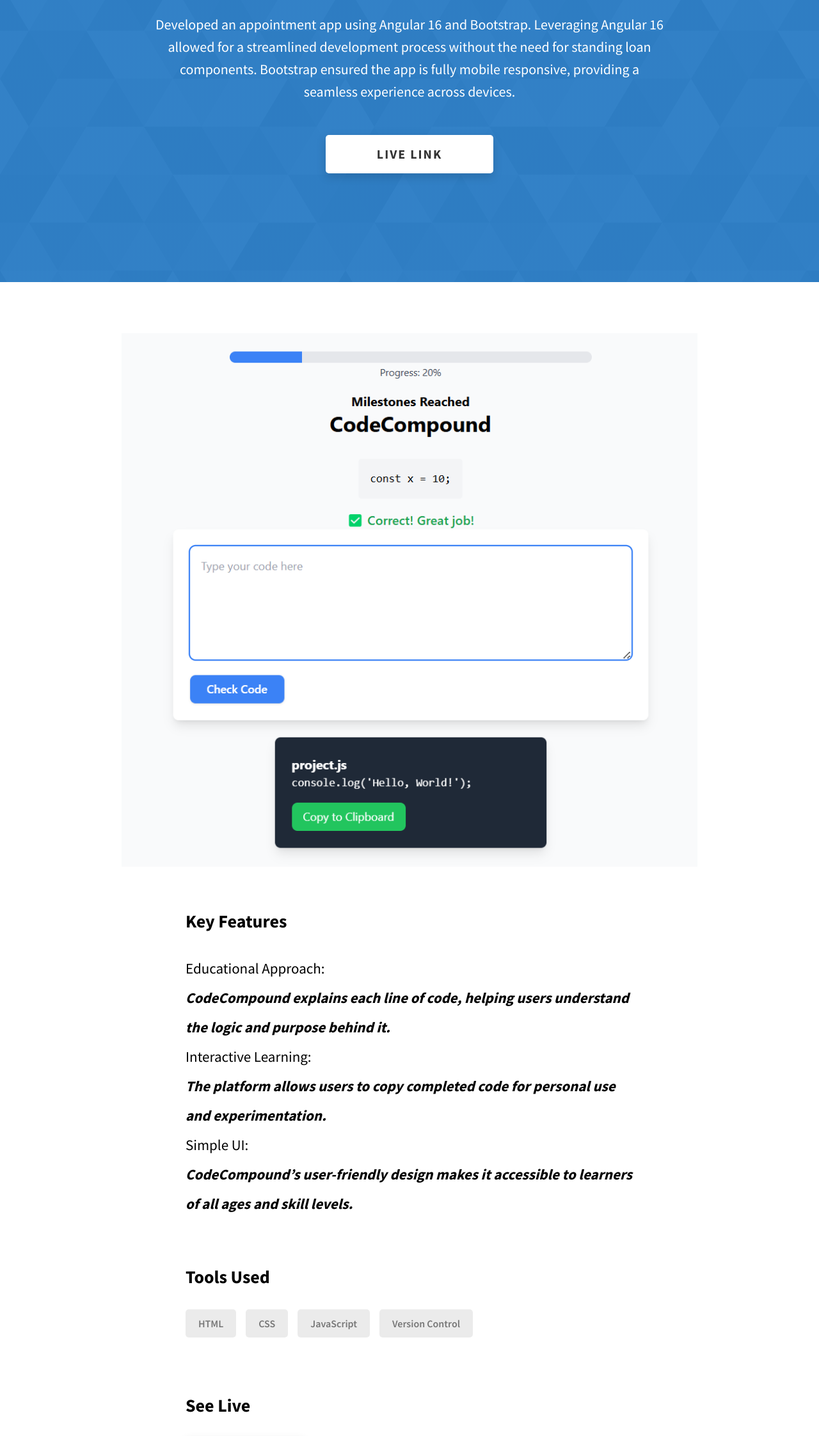
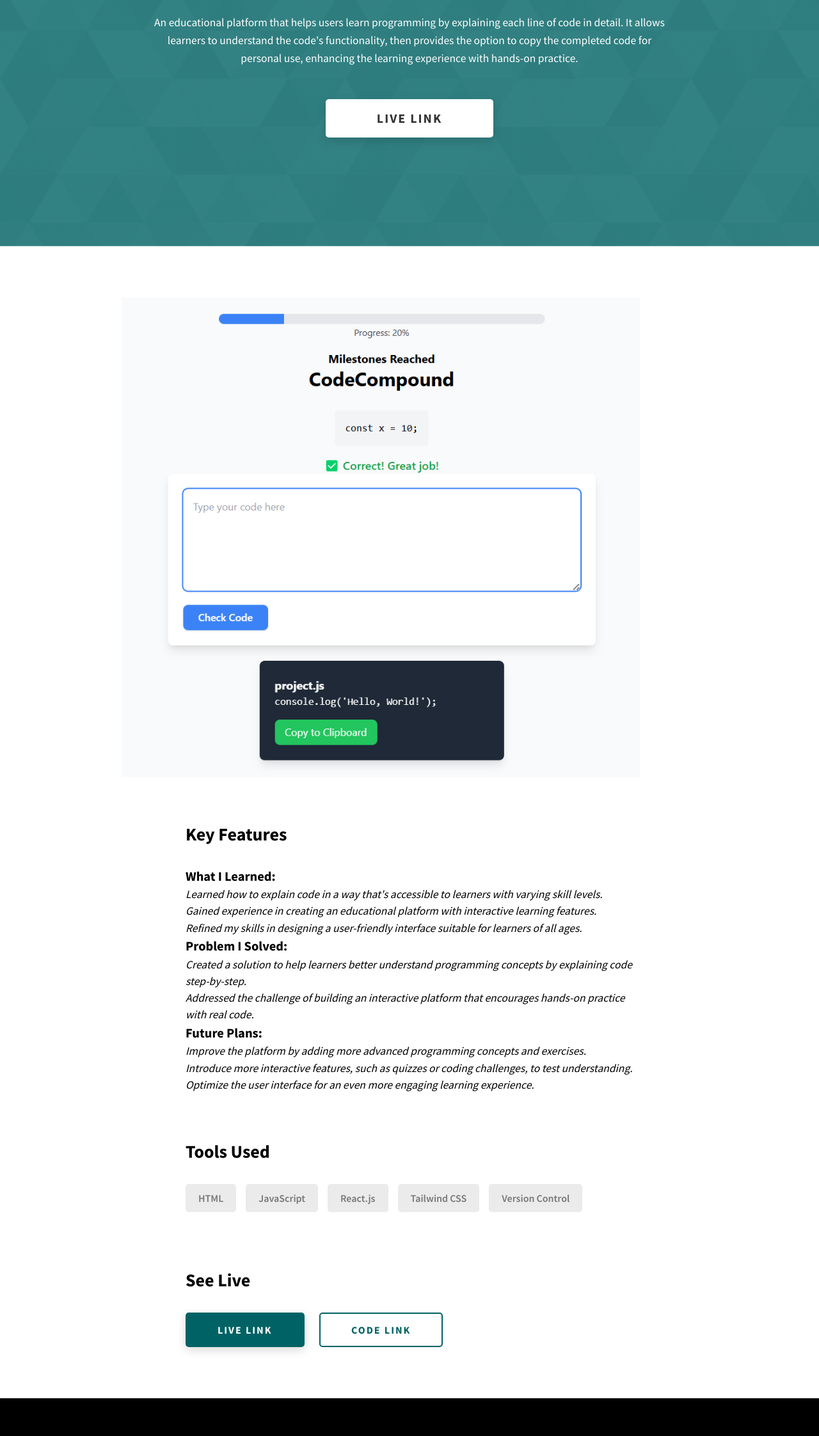
Before and after one commit to kelvintechnical/kelvin_intech_portfolio, a plain HTML site: page project-1.html in a window 1280 px wide. Shown: the part 327-2572 px from the top of the page at 64% size. Drawn offline with Linux system fonts and the light colour scheme.

Commit message:
updated social media icons and bg colors

```diff
--- a/css/style.css
+++ b/css/style.css
@@ -17,15 +17,15 @@
 */
 
 * {
-  --n-blue: 0, 98, 185;
-  --blue: rgba(0, 98, 185, 0.8);
+  --n-green: 0, 98, 100;
+  --blue: rgb(116, 142, 165);
   --red: red;
-  --purple: rgba(143, 162, 255, 0.8);
+  --purple: rgba(90, 111, 218, 0.8);
   --green: rgba(31, 79, 45, 0.8);
   --light-green: rgba(101, 146, 74, 0.8);
   --brown: rgba(129, 104, 8, 0.8);
   --light-brown: rgba(186, 155, 65, 0.8);
-  --main-color: var(--n-blue);
+  --main-color: var(--n-green);
 }
 *,
 *::after,
@@ -198,7 +198,7 @@
   transition: transform 0.3s;
 }
 .btn:hover {
-  transform: translateY(-3px);
+  transform: translateY(-5px);
 }
 .btn--bg {
   padding: 1.5rem 8rem;
@@ -231,7 +231,7 @@
 
 .text-primary {
   color: #fff;
-  font-size: 2.2rem;
+  font-size: 1.75rem;
   text-align: center;
   width: 100%;
   line-height: 1.6;
@@ -255,11 +255,11 @@
       rgba(var(--main-color), 0.8),
       rgba(var(--main-color), 0.8)
     ),
-    url(../../assets/svg/common-bg.svg);
+    url(../../assets/svg/common-bg.png);
   background-position: center;
   height: 100vh;
-  min-height: 80rem;
-  max-height: 120rem;
+  min-height: 60rem;
+  max-height: 100rem;
   position: relative;
 }
 @media only screen and (max-width: 37.5em) {
@@ -492,6 +492,7 @@
 }
 
 .project-details__content {
+  font-size: 1.75rem;
   padding: 8rem 0;
   max-width: 90rem;
   margin: auto;
@@ -508,7 +509,7 @@
 }
 
 .project-details__showcase-img-cont {
-  width: 100%;
+  width: 90%;
   margin-bottom: 6rem;
 }
 
@@ -533,7 +534,7 @@
 }
 
 .details_content_ul {
-  font-size: 2.3rem;
+  font-size: 2.75rem;
   line-height: 2;
 }
 
@@ -608,8 +609,8 @@
   color: rgba(var(--main-color), 1);
 }
 .header__logo-img-cont {
-  width: 5rem;
-  height: 5rem;
+  width: 4rem;
+  height: 4rem;
   border-radius: 50px;
   overflow: hidden;
   margin-right: 1.5rem;
--- a/project-1.html
+++ b/project-1.html
@@ -4,7 +4,7 @@
     <meta charset="UTF-8" />
     <meta name="viewport" content="width=device-width, initial-scale=1.0" />
     <meta http-equiv="X-UA-Compatible" content="ie=edge" />
-    <title>Case Study of Project 1</title>
+    <title>Code Compound</title>
     <meta name="description" content="Case study page of Project" />
     <link rel="stylesheet" href="css/style.css" />
     <link rel="preconnect" href="https://fonts.googleapis.com" />
@@ -84,14 +84,10 @@
     </header>
     <section class="project-cs-hero">
       <div class="project-cs-hero__content">
-        <h1 class="heading-primary">Project 1</h1>
+        <h1 class="heading-primary">code Compound</h1>
         <div class="project-cs-hero__info">
           <p class="text-primary">
-            Developed an appointment app using Angular 16 and Bootstrap.
-                Leveraging Angular 16 allowed for a streamlined development
-                process without the need for standing loan components. Bootstrap
-                ensured the app is fully mobile responsive, providing a seamless
-                experience across devices.
+            An educational platform that helps users learn programming by explaining each line of code in detail. It allows learners to understand the code's functionality, then provides the option to copy the completed code for personal use, enhancing the learning experience with hands-on practice.
           </p>
         </div>
         <div class="project-cs-hero__cta">
@@ -118,40 +114,35 @@
             <div class="project-details__desc">
               <h3 class="project-details__content-title">Key Features</h3>
               <p class="project-details__desc-para">
-                <!-- <b>"Click-it Cricket"</b> is a simple yet engaging web-based
-                game designed to add fun to decision-making moments, like
-                choosing who should pay for dinner or determining the next game
-                master. The game’s objective is to be the first player to reach
-                a specific number of clicks, bringing an element of friendly
-                competition to everyday choices.
-                <br /> -->
 
-                <div class="details_content_ul">
+
+                <div class="details_content_ui">
                   <ul>
                     <li>
-                      Educational Approach:
+                      <h3>What I Learned:</h3>
+                      <ul>
+                        <li><i>Learned how to explain code in a way that's accessible to learners with varying skill levels.</i></li>
+                        <li><i>Gained experience in creating an educational platform with interactive learning features.</i></li>
+                        <li><i>Refined my skills in designing a user-friendly interface suitable for learners of all ages.</i></li>
+                      </ul>
                     </li>
-                    <ul>
-                      <li><b><i>CodeCompound explains each line of code, helping users understand the logic and purpose behind it.</i></b></li>
-                    </ul>
-                  </ul>
 
-                  <ul>
                     <li>
-                      Interactive Learning:
+                      <h3>Problem I Solved:</h3>
+                      <ul>
+                        <li><i>Created a solution to help learners better understand programming concepts by explaining code step-by-step.</i></b></li>
+                        <li><i>Addressed the challenge of building an interactive platform that encourages hands-on practice with real code.</i></li>
+                      </ul>
                     </li>
-                    <ul>
-                      <li><b><i>The platform allows users to copy completed code for personal use and experimentation.</i></b></li>
-                    </ul>
-                  </ul>
 
-                  <ul>
                     <li>
-                      Simple UI:
+                      <h3>Future Plans:</h3>
+                      <ul>
+                        <li><i>Improve the platform by adding more advanced programming concepts and exercises.</i></li>
+                        <li><i>Introduce more interactive features, such as quizzes or coding challenges, to test understanding.</i></li>
+                        <li><i>Optimize the user interface for an even more engaging learning experience.</i></li>
+                      </ul>
                     </li>
-                    <ul>
-                      <li><b><i>CodeCompound’s user-friendly design makes it accessible to learners of all ages and skill levels.</i></b></li>
-                    </ul>
                   </ul>
                 </div>
 
@@ -169,9 +160,9 @@
               <h3 class="project-details__content-title">Tools Used</h3>
               <div class="skills">
                 <div class="skills__skill">HTML</div>
-                <div class="skills__skill">CSS</div>
                 <div class="skills__skill">JavaScript</div>
-
+                <div class="skills__skill">React.js</div>
+                <div class="skills__skill">Tailwind CSS</div>
                 <div class="skills__skill">Version Control</div>
               </div>
             </div>
@@ -219,7 +210,7 @@
               <a target="_blank" rel="noreferrer" href="https://bsky.app/profile/kelvinintech.bsky.social">
                 <img
                   class="main-footer__icon"
-                  src="assets/img/account-erstellen-bluesky.jpg"
+                  src="./assets/img/blueskyicon.png"
                   alt="icon"
                 />
               </a>
```
Also changed, not shown: index.html (+19 -15 lines), project-2.html (+16 -10 lines), assets/img/blueskyicon.png (added), assets/img/chatgptcodingimage.png (added).
